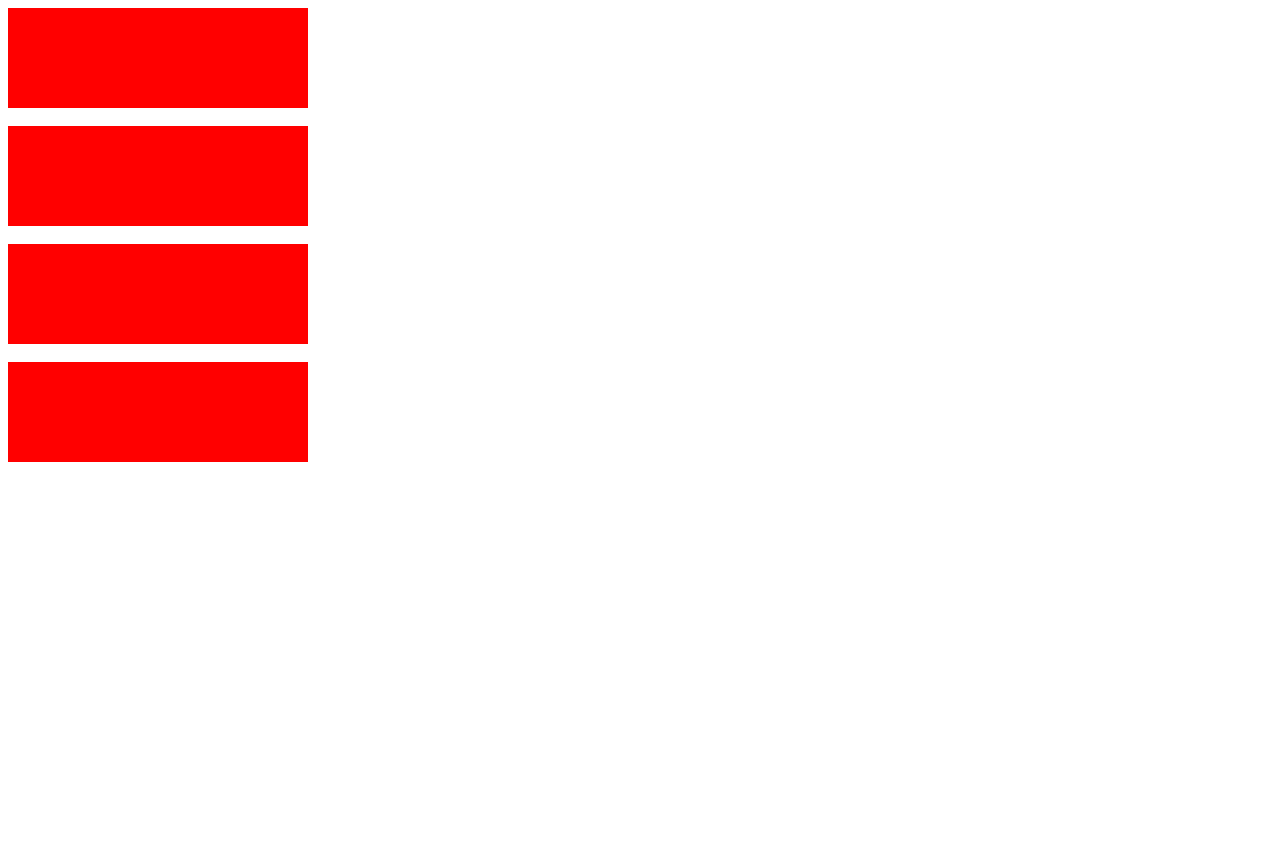
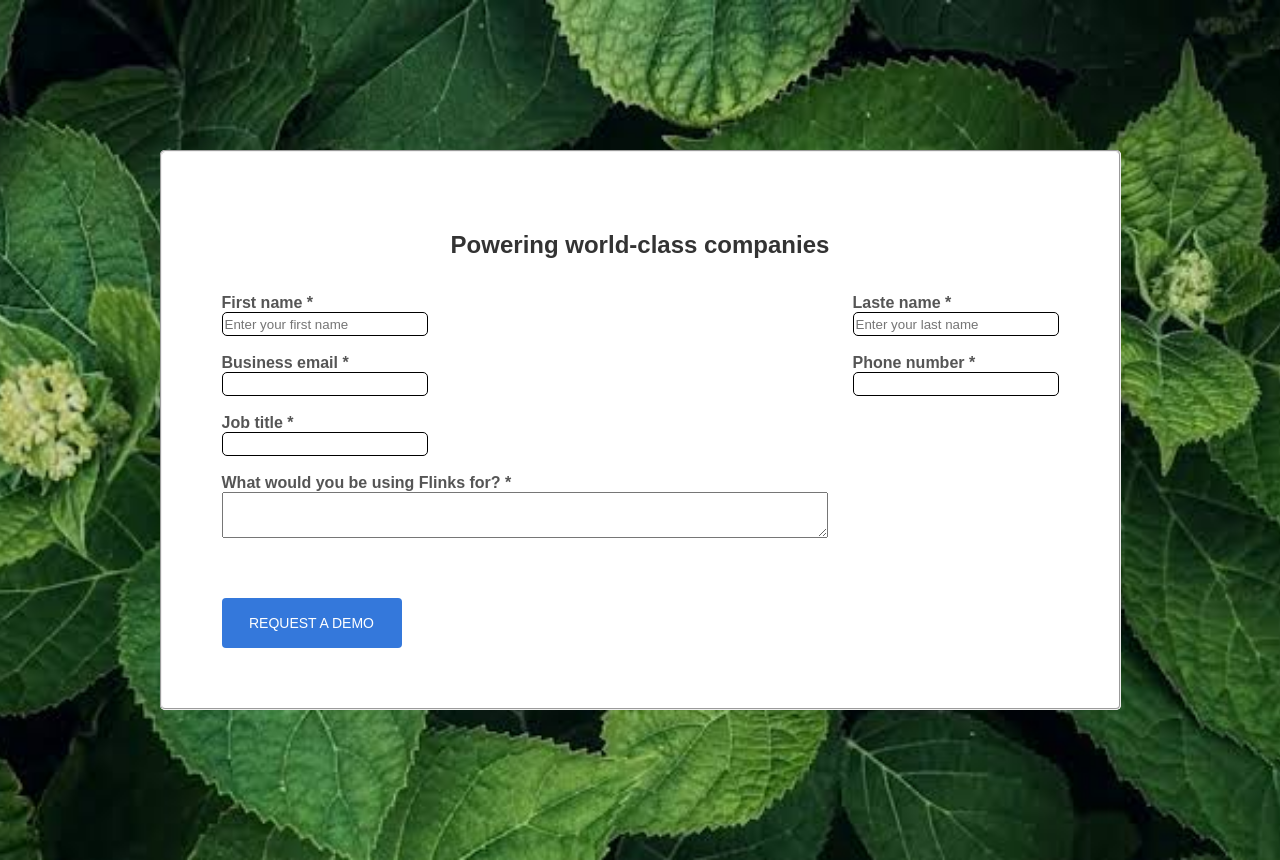
Before and after one commit to h1sna-00/TP-Developpement-Digital, a plain HTML site: page tp1..html in a window 1280 px wide. Before the commit the page ends 800 px from the top, so only its background shows below. Drawn offline with Linux system fonts and the light colour scheme.

Commit message:
Add files via upload

```diff
--- a/tp1..html
+++ b/tp1..html
@@ -5,63 +5,116 @@
     <meta name="viewport" content="width=device-width, initial-scale=1.0">
     <title>Document</title>
     <style>
-         div {
-            width: 300px;
-            height: 100px;
-            background-color: red;
-          transition: width 2s,height 4s;
+        body{
+            background-image: url(img4.jpeg);
+             background-position: center;
+             background-repeat: no-repeat;
+             background-size: cover;
+             font-family: Arial, Helvetica, sans-serif;
+             margin: 0;
+             min-height: 100vh;
+             display: flex;
+             justify-content: center;
+             align-items: center;
+            padding: 30px;
  }
-        .div1:hover{
-           width: 300px;
+        fieldset{
+          color: rgb(30, 29, 28);
+          background-color: white;
+         width: 800px;
+         padding: 60px;
+         border-radius: 5px;
+
         }
-      @keyframes exemple{
-               form{background-color: red;}
-               to{background-color: yellow;}
+
+        h2{
+            text-align: center;
+            margin-bottom: 35px;
+             color: #333;
         }
-      .div2:hover{
-         width: 100px;
-            height: 100px;
-            background-color: red;
-            animation-name: exemple;
-            animation-duration: 10s;
+        .a{
+            display: flex;
+             grid-template-columns: 1fr 1fr;
+            gap: 25px;
         }
-       @keyframes exemple1{
-               0%{background-color: red;}
-               25%{background-color: yellow;}
-                50%{background-color: blue;}
-                 100%{background-color: green;}
+
+       textarea {
+            height: 40px;
+           width: 600px;
         }
-.div3:hover{
-         width: 100px;
-            height: 100px;
-            background-color: red;
-            animation-name: exemple1;
-            animation-duration: 10s;
+
+
+        .full {
+            grid-column: span 2;
+
         }
-       @keyframes exemple2{
-               0% {background-color: red;left: 0px;top: 0px;}
-               25%  {background-color: yellow;left: 200px;top: 0px;}
-                50%  {background-color: blue;left: 200px;top: 200px;}
-                 75% {background-color: green;left: 0px;top: 200px;}
-                 100% {background-color: red;left: 0px;top: 0px;}
+         button {
+            background-color: #3478db;
+            color: white;
+            border: none;
+            padding: 17px;
+            width: 180px;
+            font-size: 14px;
+            cursor: pointer;
+            border-radius: 4px;
+            margin: 20px auto 0;
+
         }
-      .div4:hover{
-         width: 100px;
-            height: 100px;
-            position: relative;
-            background-color: red;
-            animation-name: exemple2;
-            animation-duration: 4s;
+         label {
+            font-weight: bold;
+            margin-bottom: 10px;
+            color: #555;
+        }
+          @media screen and (max-width: 600px) {
+            .container {
+                width: 100%;
+                padding: 25px;
+            }
+
+            .form {
+                grid-template-columns: 1fr;
+            }
+
+            .full {
+                grid-column: span 1;
+            }
+        }
+        .input{
+            width: 200px;
+            height: 20px;
+            border-radius: 5px;
+            border: 1px solid black;
         }
     </style>
 </head>
 <body>
-   <div class="div1"></div>
+
+    <fieldset>
+        <h2>Powering world-class companies</h2>
+        <div class="a">
+        <div class="contenaire">
+        <label for="name">First name *</label><br>
+        <input  class="input"  type="text" id="name" placeholder="Enter your first name"><br><br>
+        <label for="email">Business email *</label><br>
+        <input  class="input" type="email" id="email" ><br><br>
+        <label for="job">Job title *</label><br>
+        <input class="input"  type="text" id="job" ><br><br>
+        <label>What would you be using Flinks for? *</label><br>
+            <textarea required></textarea><br><br>
+     </div>
+    <div class="contenair">
+        <label for="lname">Laste name *</label><br>
+        <input class="input"  type="text" id="lname" placeholder="Enter your last name"><br><br>
+        <label for="number">Phone number *</label><br>
+        <input  class="input" type="text" id="number" ><br><br>
+    </div>
+   </div>
    <br>
-   <div class="div2"></div>
-   <br>
-   <div class="div3"></div>
-   <br>
-   <div class="div4"></div>
+
+   <button type="submit" class="full">
+                REQUEST A DEMO
+            </button>
+
+    </fieldset>
 </body>
 </html>
```
Also changed, not shown: img4.jpeg (added). Lines whose indentation alone changed are shown as unchanged.
